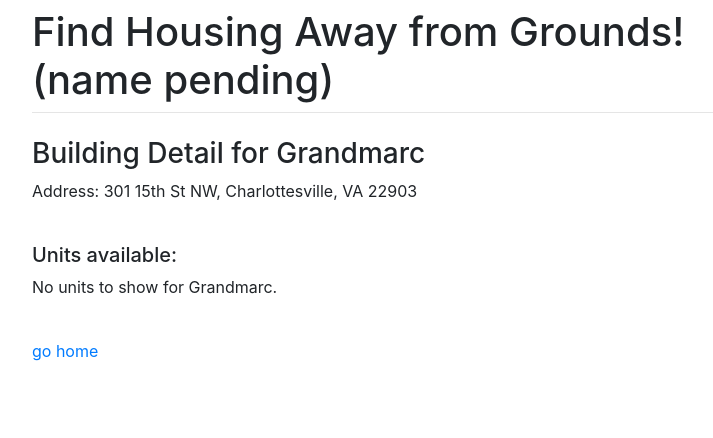
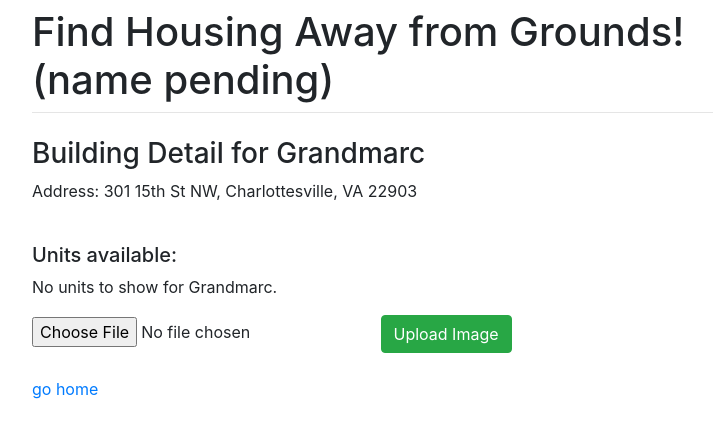
Before and after one commit to kp2zf/HoosHousing, a Django app: page /buildings/1/ in a window 1280 px wide. Shown: the top 438 px of the page, without its empty margins (243-956 px from the left). Run offline with Django 3.2, Linux system fonts and the light colour scheme; data comes from the database, SQL or seed files in the repository; both versions use the stored data as it was before the commit; data that the repository does not hold is empty; some libraries are stand-ins or nearby versions.

Commit message:
add form to upload building imgs

```diff
--- a/housing/models.py
+++ b/housing/models.py
@@ -1,13 +1,14 @@
 from django.db import models
-
+from django.contrib.contenttypes.fields import GenericForeignKey
 # A Building is normally an apartment or housing complex. Each
 # Building contains one or more Units.
 class Building(models.Model):
     name = models.CharField(max_length=100)
     address = models.CharField(max_length=500)
+    image = models.ImageField(upload_to='images/')
 
     def __str__(self):
-        return '{} ({})'.format(name, address)
+        return '{} ({})'.format(self.name, self.address)
 
 # Each Unit represents a subsection of a Building that is rentable.
 # The monthly rent of a Unit represents the total rent in US Dollars
--- a/housing/templates/add_building.html
+++ b/housing/templates/add_building.html
@@ -8,7 +8,8 @@
 
 {% if error_message %}<p><strong>{{ error_message }}</strong></p>{% endif %}
 
-<form method="post">{% csrf_token %}
+<form method="post">
+	{% csrf_token %}
     {{ form|crispy }}
     <input type="submit" class="btn btn-success" value="Submit a building">
 </form>
--- a/housing/templates/base.html
+++ b/housing/templates/base.html
@@ -1,4 +1,5 @@
 <!doctype html>
+
 <html lang="en">
   <head>
     <meta charset="utf-8">
--- a/housing/templates/building_detail.html
+++ b/housing/templates/building_detail.html
@@ -1,4 +1,6 @@
 {% extends 'base.html' %}
+
+{% load crispy_forms_tags %}
 
 {% block content %}
 <div>
@@ -6,6 +8,10 @@
     <p> Address: {{ building.address }} </p>
     <br>
     <h5>Units available:</h5>
+
+    {% if building.image %}
+        <img src="{{ building.image.url }}" />
+    {% endif %}
 
     {% if building.unit_set.all %}
         {% for unit in building.unit_set.all %}
@@ -22,4 +28,11 @@
     {% endif %}
 
 </div>
+
+<form method="post" action={% url 'housing:upload_building_image' building.id %} enctype="multipart/form-data">
+    {% csrf_token %}
+    <input type="file" name="image">
+    <button class="btn btn-success" type="submit">Upload Image</button>
+</form>
+
 {% endblock %}
--- a/housing/urls.py
+++ b/housing/urls.py
@@ -1,3 +1,5 @@
+from django.conf import settings
+from django.conf.urls.static import static
 from django.urls import path
 
 from . import views
@@ -10,5 +12,11 @@ urlpatterns = [
 	# ex: /add_building/
     path('add_building/', views.AddBuildingView.as_view(), name='add_building'),
     # ex: /buildings/3/
-    path('buildings/<int:pk>/', views.building_detail, name='building_detail')
+    path('buildings/<int:pk>/', views.building_detail, name='building_detail'),
+    # ex: /upload_building_image/
+    path('upload_building_image/<int:pk>/', views.upload_building_image, name='upload_building_image'),
 ]
+
+
+# for serving static files
+urlpatterns += static(settings.MEDIA_URL, document_root=settings.MEDIA_ROOT)
--- a/housing/views.py
+++ b/housing/views.py
@@ -1,10 +1,10 @@
 from django.http import HttpResponse
 from django.http import Http404
-from django.shortcuts import get_object_or_404, render
+from django.shortcuts import get_object_or_404, redirect, render
 from django.urls import reverse_lazy
 from django.views import generic
 
-from .forms import BuildingForm
+from .forms import BuildingForm, BuildingImageForm
 from .models import Building
 
 def home(request):
@@ -23,6 +23,14 @@ class AddBuildingView(generic.FormView):
 	def form_valid(self, form):
 		# This method is called when valid form data has been POSTed.
 		# It should return an HttpResponse.
-		print('add_form form valid')
 		form.save_building()
 		return super().form_valid(form)
+
+def upload_building_image(request, pk=None):
+	building = get_object_or_404(Building, pk=pk)
+	print('post', request.POST, 'files', request.FILES)
+	form = BuildingImageForm(request.POST, request.FILES)
+	if form.is_valid():
+		print('form is valid!', form)
+		form.save_building(building)
+	return redirect('/')
--- a/mysite/settings.py
+++ b/mysite/settings.py
@@ -122,3 +122,7 @@ USE_TZ = True
 # https://docs.djangoproject.com/en/1.11/howto/static-files/
 
 STATIC_URL = '/static/'
+
+# Directory for static media
+MEDIA_URL = '/files/'
+MEDIA_ROOT = os.path.join(BASE_DIR, 'media')
```
Also changed, not shown: housing/forms.py (+8 -0 lines), db.sqlite3 (deleted), housing/migrations/0001_initial.py, 1 other file.
